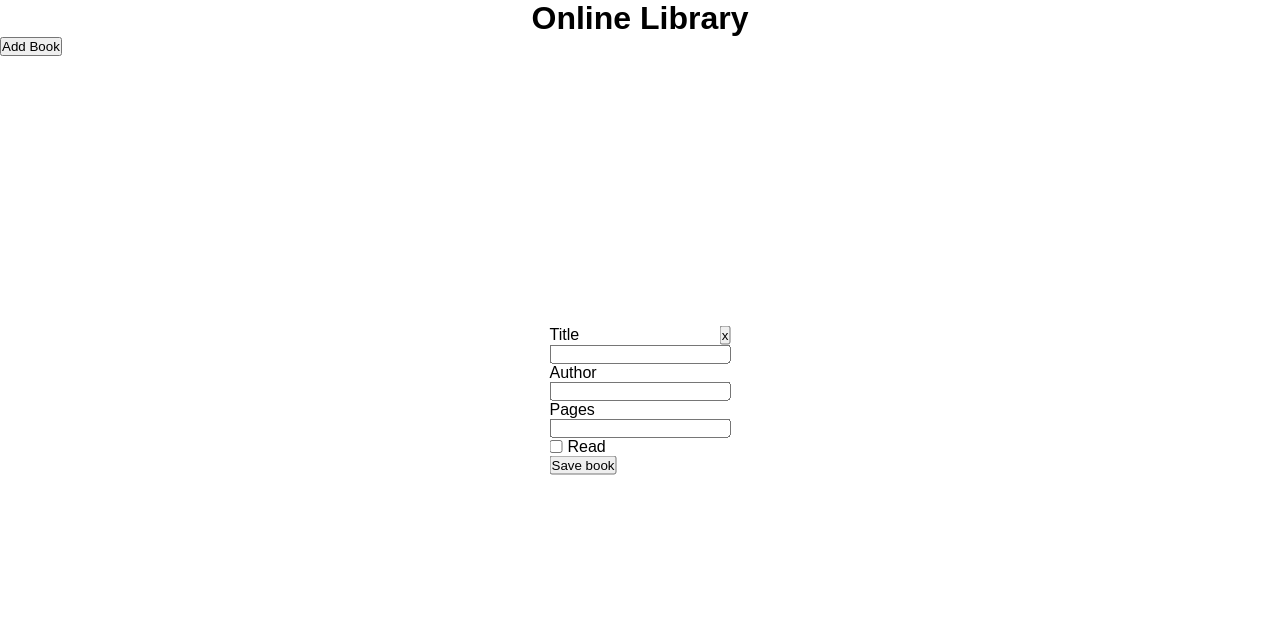
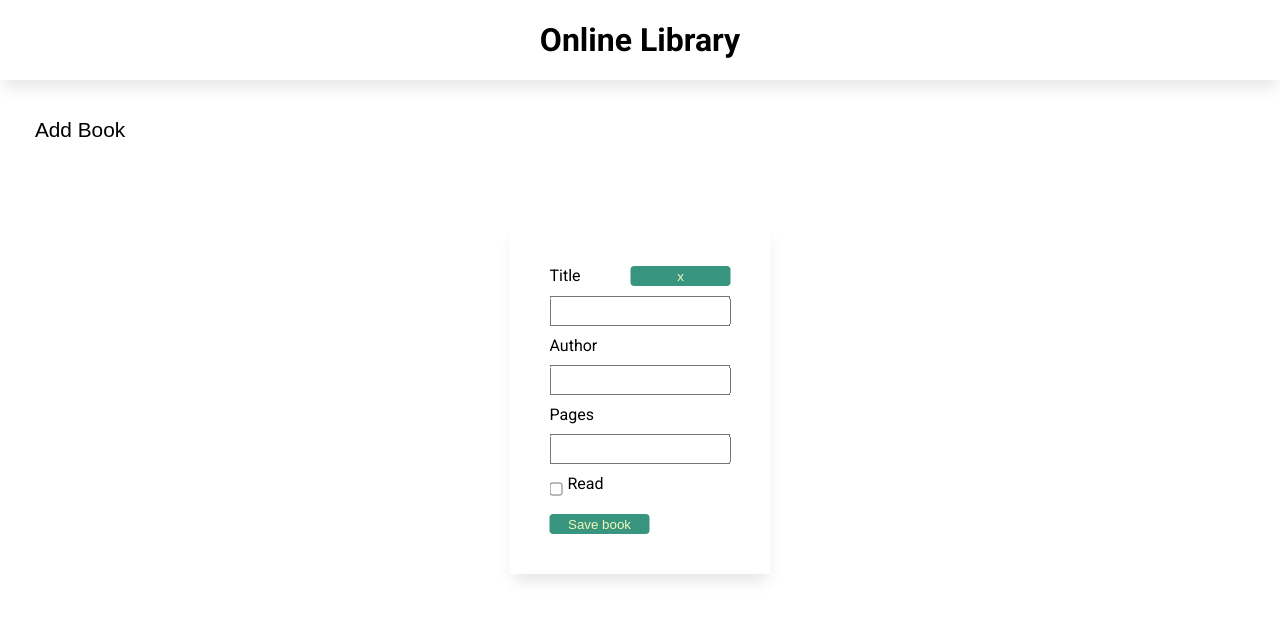
Before and after one commit to IrumiDesu7/Library, a website: page index.html in a window 1280 px wide. Both pictures are taken after a click on the button "Add Book". Drawn offline with Linux system fonts and the light colour scheme.

Commit message:
add styling

```diff
--- a/styles.css
+++ b/styles.css
@@ -1,3 +1,5 @@
+@import url('https://fonts.googleapis.com/css2?family=Roboto:wght@400;700&display=swap');
+
 *,
 *::after,
 *::before {
@@ -8,21 +10,54 @@
 }
 html,
 body {
-  font-family: sans-serif;
+  font-family: 'Roboto', sans-serif;
   min-height: 100vh;
 }
+button {
+  border: 0;
+  border-radius: 4px;
+  height: 20px;
+  background-color: #379580;
+  color: #f4f7b6;
+  width: 100%;
+  max-width: 100px;
+  cursor: pointer;
+  padding: 3px;
+}
 .main-title {
-  margin: 0;
+  display: flex;
+  justify-content: center;
+  align-items: center;
+  min-height: 80px;
+  box-shadow: 0px 10px 15px -3px rgba(0, 0, 0, 0.1);
+}
+.add-btn {
   text-align: center;
+  margin: 30px;
+  font-size: 1.3rem;
+  height: 40px;
+  background-color: white;
+  color: black;
+}
+.add-btn:hover {
+  color: white;
+  background-color: #379580;
 }
 .modal-container form {
   display: flex;
+  gap: 10px;
   max-width: 300px;
   flex-direction: column;
   align-items: flex-start;
+  padding: 40px;
+}
+.modal-container input {
+  min-height: 30px;
 }
 .modal-container {
   display: none;
+  background-color: white;
+  box-shadow: 0px 10px 15px -3px rgba(0, 0, 0, 0.1);
 }
 .show {
   display: block;
@@ -34,9 +69,17 @@ body {
 .book-cards {
   display: grid;
   grid-template-columns: repeat(auto-fit, minmax(300px, 1fr));
+  justify-items: center;
 }
 .card-item {
+  display: flex;
+  flex-direction: column;
+  align-items: center;
+  gap: 5px;
+  width: 100%;
   max-width: 300px;
+  box-shadow: 0px 10px 15px -3px rgba(0, 0, 0, 0.1);
+  padding: 20px;
 }
 .read-status {
   display: flex;
```
